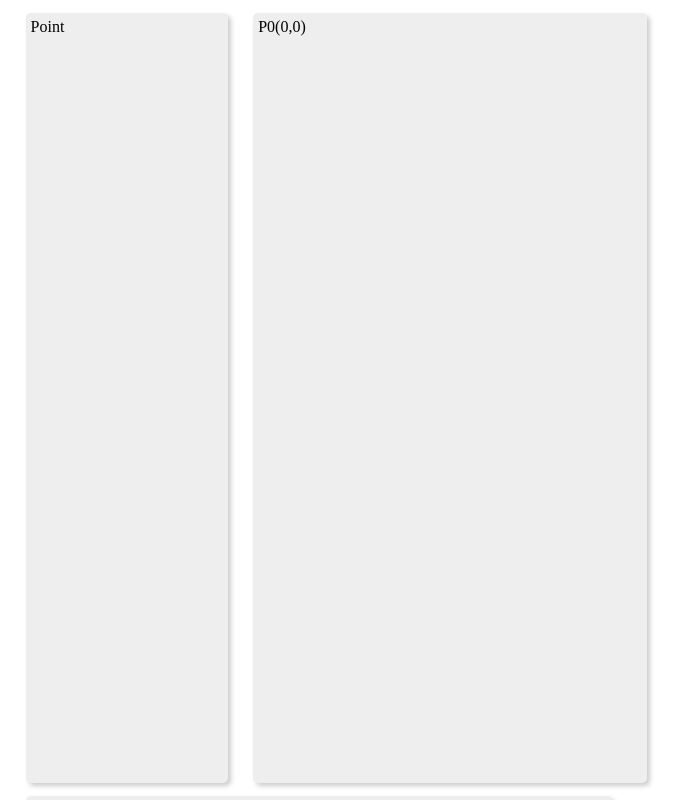
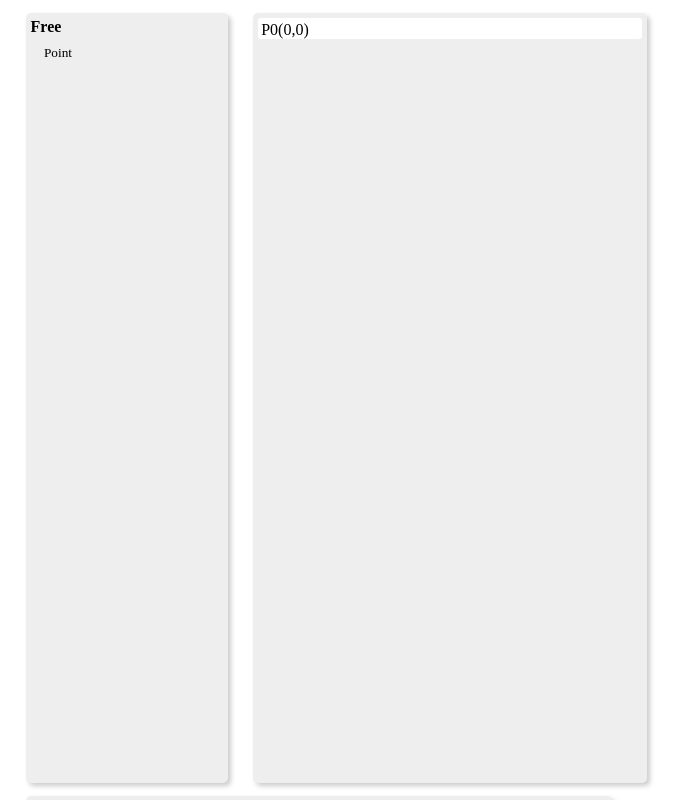
Before and after one commit to dvberkel/ruler-compass, a website: page index.html in a window 1280 px wide. Both pictures are taken after a click on the element "Point". Shown: the top 800 px of the page, without its empty margins (0-689 px from the left). Drawn offline with Linux system fonts and the light colour scheme.

Commit message:
enhance readabillity of the points

```diff
--- a/css/ruler-compass.css
+++ b/css/ruler-compass.css
@@ -22,3 +22,34 @@
     width: 45%;
     margin-right: 2%;
 }
+
+.free:before {
+    content: "Free";
+    display: block;
+    font-weight: bolder;
+    margin-bottom: 1ex;
+}
+
+.free > * {
+    margin-left: 1em;
+    font-size: smaller;
+}
+
+.code .point {
+    padding: 3px 3px 0 3px;
+    background-color: #ffffff;
+}
+
+.code .point:first-child {
+    border-top-left-radius: 3px;
+    border-top-right-radius: 3px;
+}
+
+.code .point:last-child {
+    border-bottom-left-radius: 3px;
+    border-bottom-right-radius: 3px;
+}
+
+.code .point:nth-child(even) {
+    background-color: #cccccc;
+}
```
